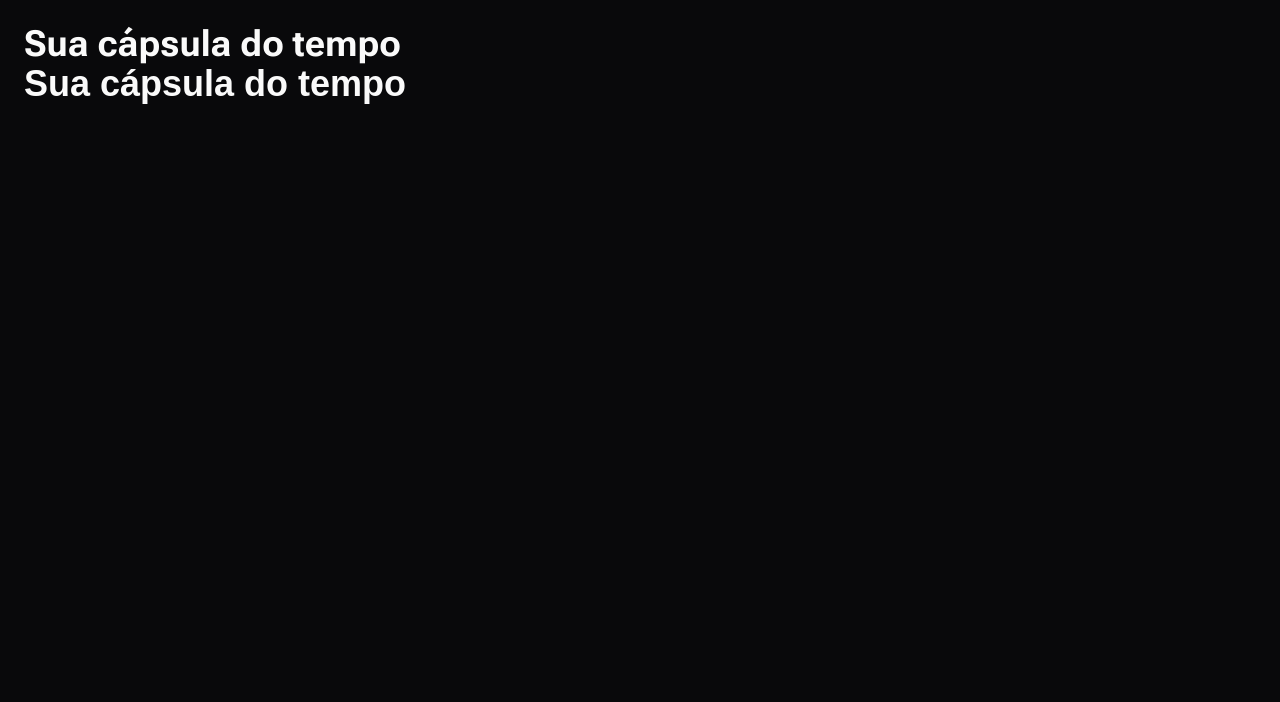
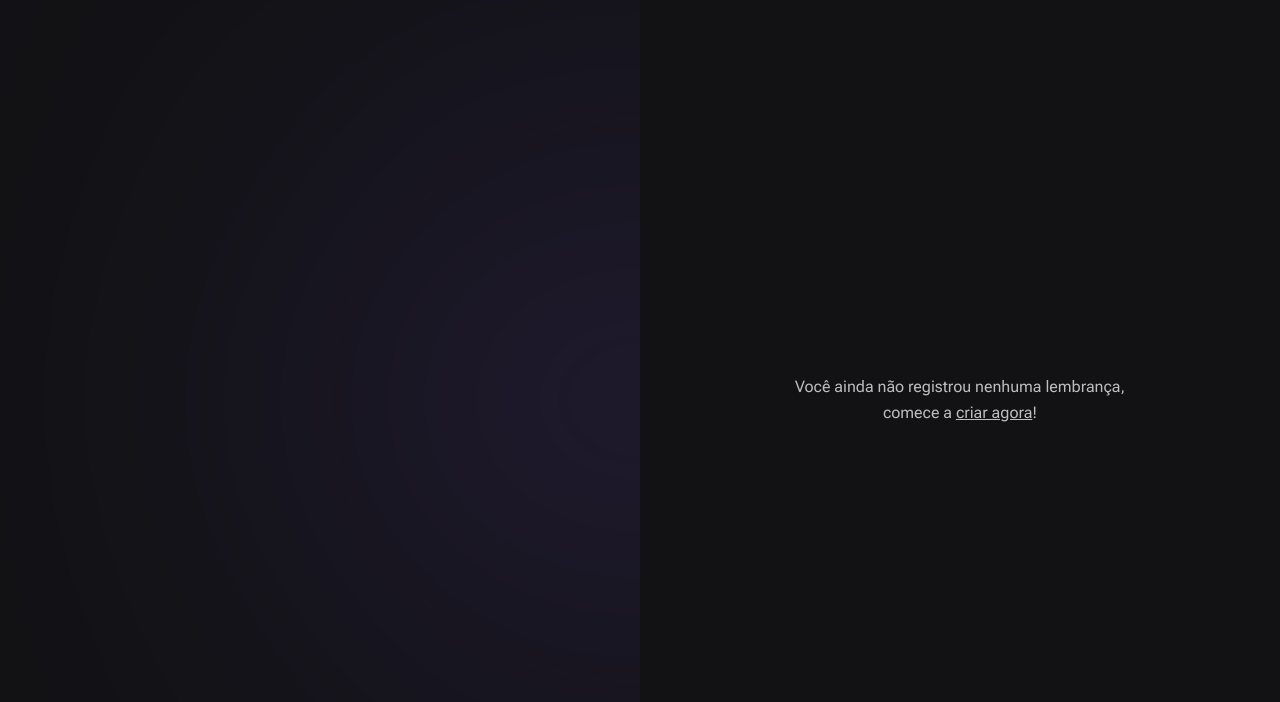
Before and after one commit to namevug/Spacetime, a Next.js app in the folder web/: page / in a window 1280 px wide. Shown: the top 702 px of the page. Built offline with nearby package versions, Linux system fonts and the light colour scheme; a web font is replaced by a local one.

Commit message:
feat:  Starting HomePage

```diff
--- a/web/src/app/page.tsx
+++ b/web/src/app/page.tsx
@@ -1,8 +1,23 @@
 export default function Home() {
   return (
-    <div className="h-screen bg-zinc-950 p-6 text-zinc-50">
-      <h1 className="text-4xl font-bold">Sua cápsula do tempo</h1>
-      <h1 className="font-alt text-4xl font-bold">Sua cápsula do tempo</h1>
-    </div>
+    <main className="grid min-h-screen grid-cols-2">
+      {/* Left */}
+      <div className="relative flex flex-col items-start justify-between overflow-hidden px-28 py-16">
+        <div className="absolute right-0 top-1/2 h-[288px] w-[526px] -translate-y-1/2 translate-x-1/2 rounded-full bg-purple-700 opacity-50 blur-full" />
+      </div>
+
+      {/* Right */}
+      <div className="flex flex-col p-16">
+        <div className="flex flex-1 items-center justify-center ">
+          <p className="w-[360px] text-center leading-relaxed">
+            Você ainda não registrou nenhuma lembrança, comece a{' '}
+            <a className="underline hover:text-gray-50" href="#">
+              criar agora
+            </a>
+            !
+          </p>
+        </div>
+      </div>
+    </main>
   )
 }
```
